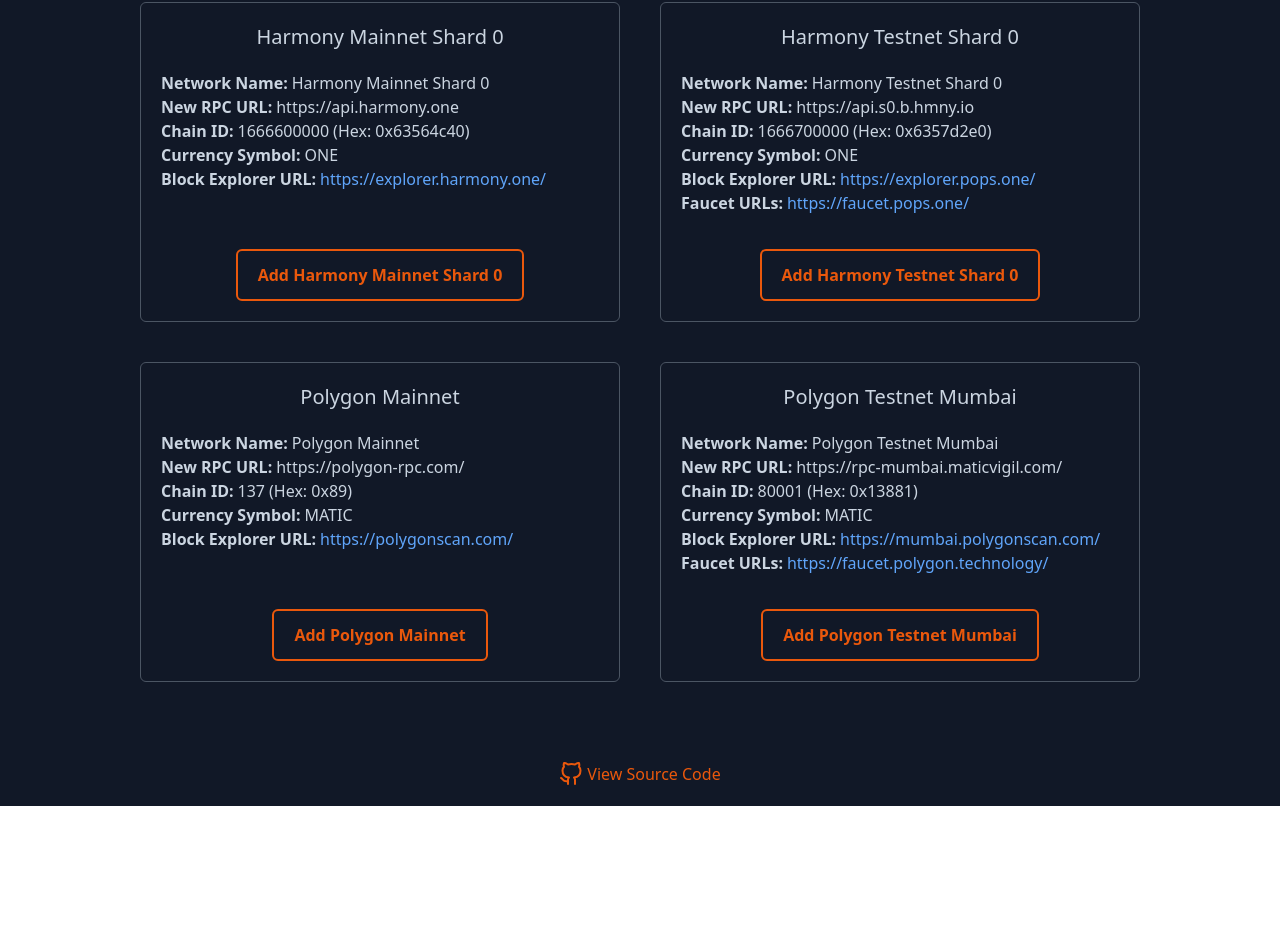
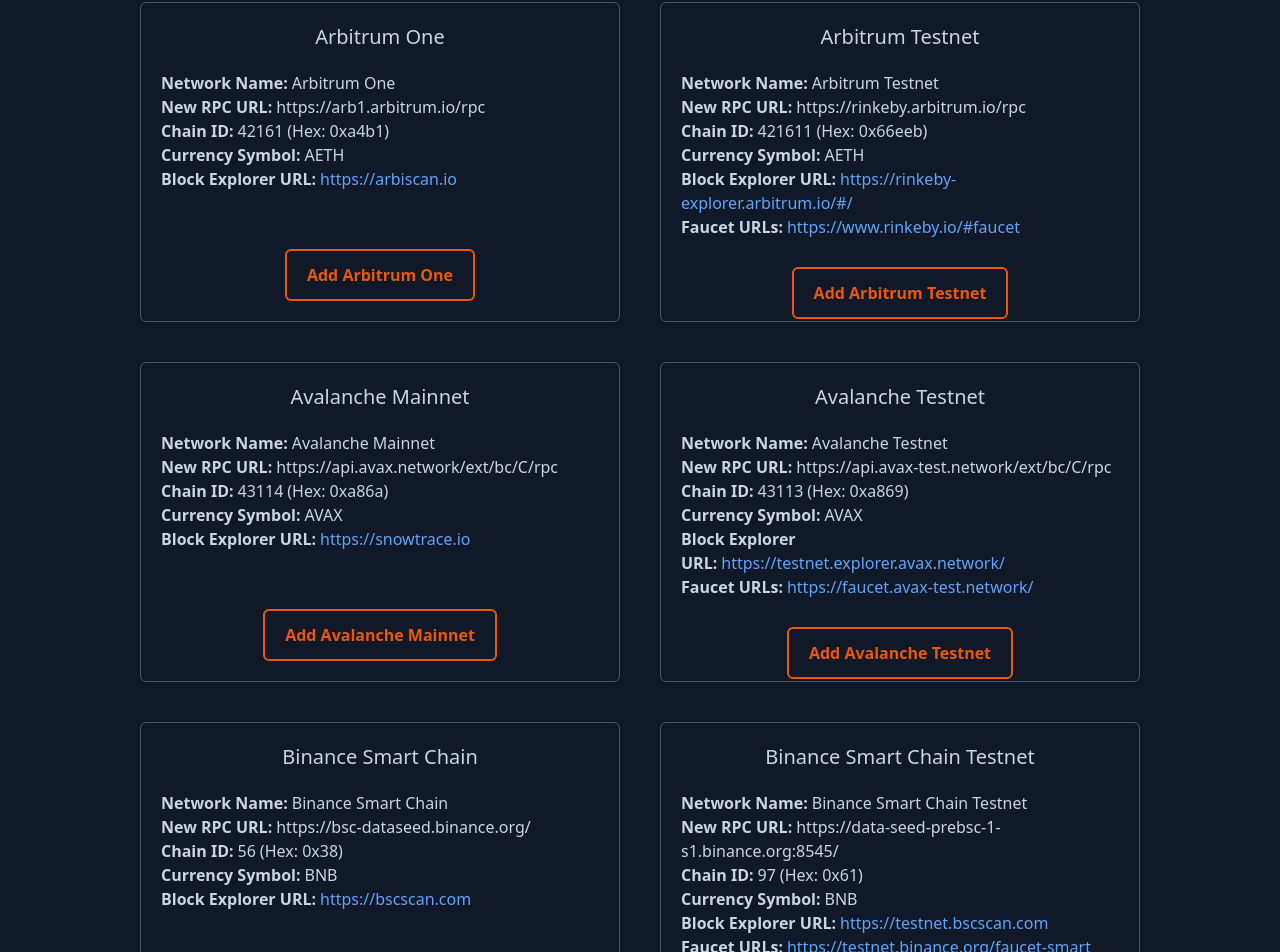
Before and after one commit to vplasencia/add-network, a Next.js app: page / in a window 1280 px wide. Shown: the part 222-1174 px from the top of the page. Before the commit the page ends 1028 px from the top, so only its background shows below. Built offline with nearby package versions, Linux system fonts and the light colour scheme.

Commit message:
Added more networks

```diff
--- a/data/networks.js
+++ b/data/networks.js
@@ -1,4 +1,51 @@
 const networks = [
+  {
+    chainId: "42161",
+    chainName: "Arbitrum One",
+    rpcUrls: ["https://arb1.arbitrum.io/rpc"],
+    nativeCurrency: {
+      symbol: "AETH",
+    },
+    blockExplorerUrls: ["https://arbiscan.io"],
+  },
+  {
+    chainId: "421611",
+    chainName: "Arbitrum Testnet",
+    rpcUrls: ["https://rinkeby.arbitrum.io/rpc"],
+    nativeCurrency: {
+      symbol: "AETH",
+    },
+    blockExplorerUrls: ["https://rinkeby-explorer.arbitrum.io/#/"],
+    faucetUrls:["https://www.rinkeby.io/#faucet"]
+  },
+  {
+    chainId: "43114",
+    chainName: "Avalanche Mainnet",
+    rpcUrls: ["https://api.avax.network/ext/bc/C/rpc"],
+    nativeCurrency: {
+      symbol: "AVAX",
+    },
+    blockExplorerUrls: ["https://snowtrace.io"],
+  },
+  {
+    chainId: "43113",
+    chainName: "Avalanche Testnet",
+    rpcUrls: ["https://api.avax-test.network/ext/bc/C/rpc"],
+    nativeCurrency: {
+      symbol: "AVAX",
+    },
+    blockExplorerUrls: ["https://testnet.explorer.avax.network/"],
+    faucetUrls:["https://faucet.avax-test.network/"]
+  },
+  {
+    chainId: "100",
+    chainName: "Gnosis Chain",
+    rpcUrls: ["https://rpc.gnosischain.com"],
+    nativeCurrency: {
+      symbol: "xDAI",
+    },
+    blockExplorerUrls: ["https://blockscout.com/xdai/mainnet"],
+  },
   {
     chainId: "80001",
     chainName: "Polygon Testnet Mumbai",
@@ -37,6 +84,25 @@
     blockExplorerUrls: ["https://explorer.pops.one/"],
     faucetUrls:["https://faucet.pops.one/"]
   },
+  {
+    chainId: "56",
+    chainName: "Binance Smart Chain",
+    rpcUrls: ["https://bsc-dataseed.binance.org/"],
+    nativeCurrency: {
+      symbol: "BNB",
+    },
+    blockExplorerUrls: ["https://bscscan.com"],
+  },
+  {
+    chainId: "97",
+    chainName: "Binance Smart Chain Testnet",
+    rpcUrls: ["https://data-seed-prebsc-1-s1.binance.org:8545/"],
+    nativeCurrency: {
+      symbol: "BNB",
+    },
+    blockExplorerUrls: ["https://testnet.bscscan.com"],
+    faucetUrls:["https://testnet.binance.org/faucet-smart"]
+  },
 ];
 
 export default networks;
```
